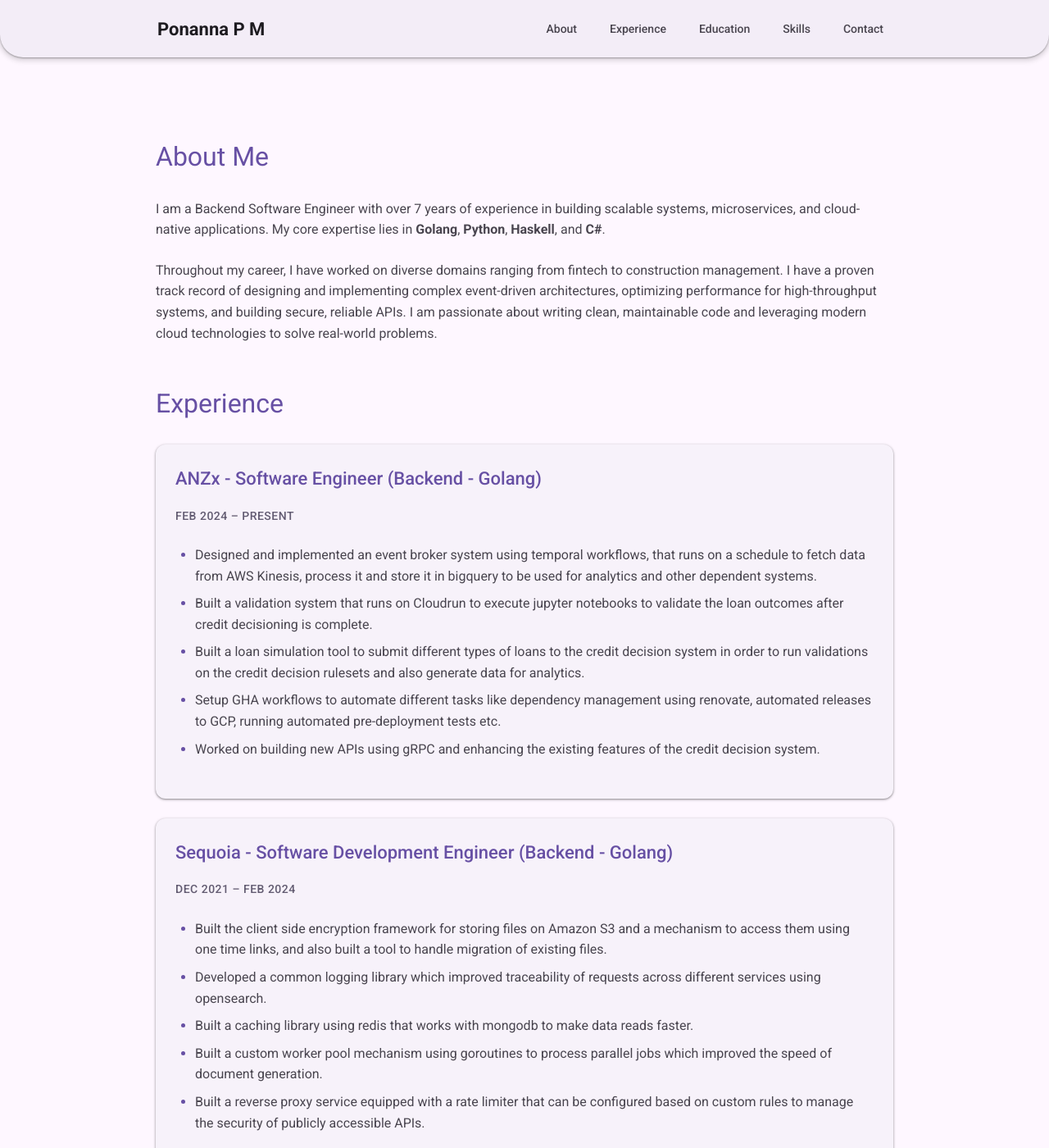
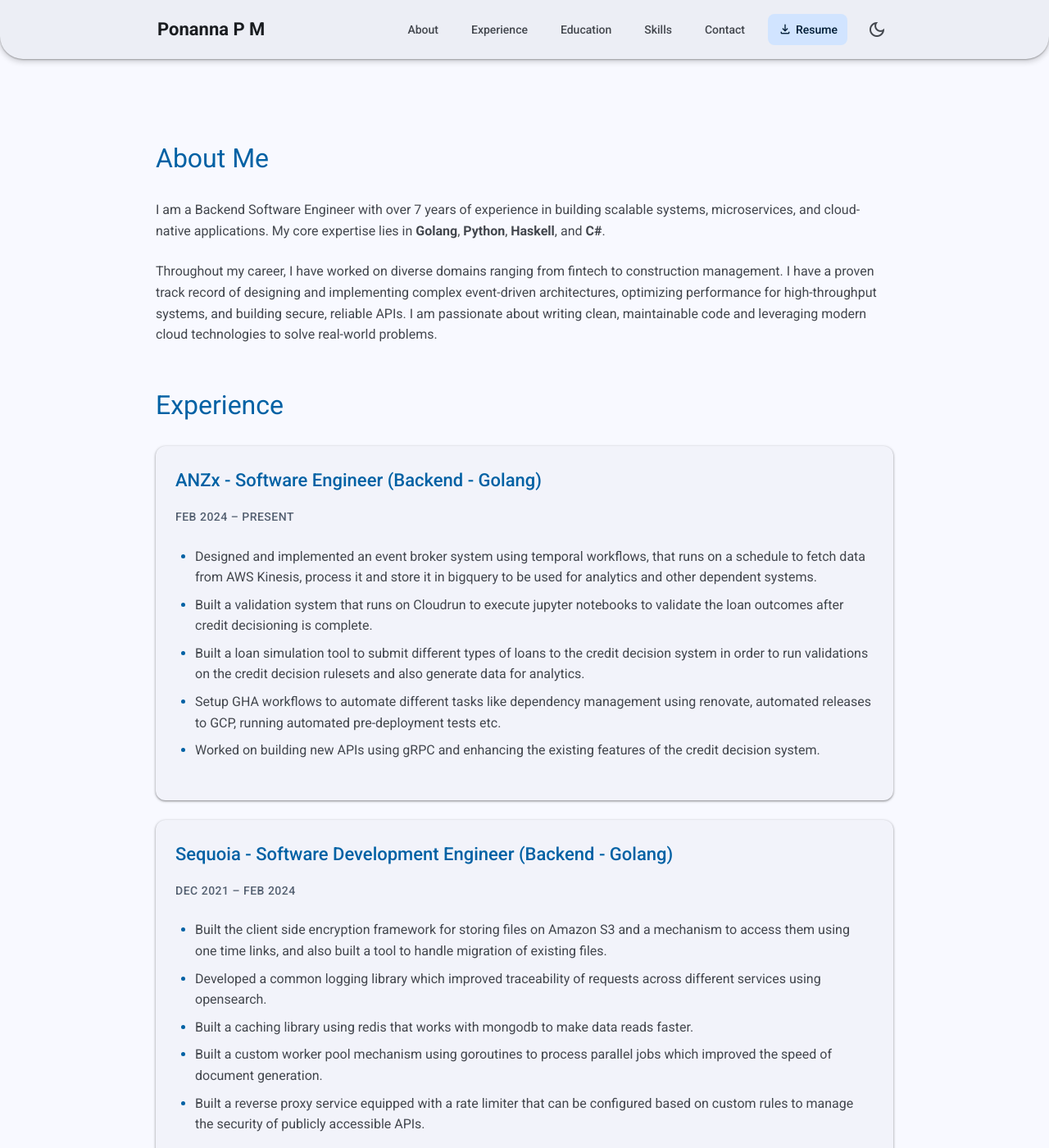
Before and after one commit to puggeraponanna/puggeraponanna.github.io, a Jekyll site: the page built from index.md, in a window 1280 px wide and 1400 px high. Shown: the whole window at 82% size. Built offline with Jekyll 4.4.1, drawn with Linux system fonts in a browser that asks for light colours.

Commit message:
feat: Add resume download, implement theme toggle functionality, and update the color palette.

```diff
--- a/_layouts/default.html
+++ b/_layouts/default.html
@@ -9,18 +9,27 @@
   <meta name="description"
     content="{{ page.excerpt | default: site.description | strip_html | normalize_whitespace | truncate: 160 | escape }}">
   <link rel="stylesheet" href="{{ '/assets/css/style.css' | relative_url }}">
+  <link rel="stylesheet"
+    href="https://fonts.googleapis.com/css2?family=Material+Symbols+Outlined:opsz,wght,FILL,GRAD@20..48,100..700,0..1,-50..200" />
 </head>
 
 <body>
   <header>
     <div class="container header-content">
-      <a class="site-title" href="{{ " /" | relative_url }}">{{ site.title | escape }}</a>
+      <a class="site-title" href="{{ '/' | relative_url }}">{{ site.title | escape }}</a>
       <nav>
         <a href="#about-me">About</a>
         <a href="#experience">Experience</a>
         <a href="#education">Education</a>
         <a href="#skills">Skills</a>
         <a href="#contact">Contact</a>
+        <a href="{{ '/assets/PonannaResume.pdf' | relative_url }}" download class="resume-link">
+          <span class="material-symbols-outlined">download</span>
+          Resume
+        </a>
+        <button class="theme-toggle" id="theme-toggle" aria-label="Toggle dark mode">
+          <span class="material-symbols-outlined theme-icon">dark_mode</span>
+        </button>
       </nav>
     </div>
   </header>
@@ -36,6 +45,31 @@
       <p>&copy; {{ site.time | date: '%Y' }} {{ site.title | escape }}. All rights reserved.</p>
     </div>
   </footer>
+
+  <script>
+    // Theme toggle functionality
+    const themeToggle = document.getElementById('theme-toggle');
+    const themeIcon = document.querySelector('.theme-icon');
+    const html = document.documentElement;
+
+    // Check for saved theme preference or default to light mode
+    const currentTheme = localStorage.getItem('theme') || 'light';
+    html.setAttribute('data-theme', currentTheme);
+    updateIcon(currentTheme);
+
+    themeToggle.addEventListener('click', () => {
+      const theme = html.getAttribute('data-theme');
+      const newTheme = theme === 'light' ? 'dark' : 'light';
+
+      html.setAttribute('data-theme', newTheme);
+      localStorage.setItem('theme', newTheme);
+      updateIcon(newTheme);
+    });
+
+    function updateIcon(theme) {
+      themeIcon.textContent = theme === 'light' ? 'dark_mode' : 'light_mode';
+    }
+  </script>
 </body>
 
 </html>
--- a/assets/css/style.css
+++ b/assets/css/style.css
@@ -1,36 +1,36 @@
 @import url('https://fonts.googleapis.com/css2?family=Roboto:wght@400;500;700&display=swap');
 
 :root {
-    /* Material 3 Design Tokens - Key Color: Indigo */
-    --md-sys-color-primary: #6750A4;
+    /* Material 3 Design Tokens - Key Color: Blue */
+    --md-sys-color-primary: #0061A4;
     --md-sys-color-on-primary: #FFFFFF;
-    --md-sys-color-primary-container: #EADDFF;
-    --md-sys-color-on-primary-container: #21005D;
+    --md-sys-color-primary-container: #D1E4FF;
+    --md-sys-color-on-primary-container: #001D36;
 
-    --md-sys-color-secondary: #625B71;
+    --md-sys-color-secondary: #535F70;
     --md-sys-color-on-secondary: #FFFFFF;
-    --md-sys-color-secondary-container: #E8DEF8;
-    --md-sys-color-on-secondary-container: #1D192B;
+    --md-sys-color-secondary-container: #D7E3F7;
+    --md-sys-color-on-secondary-container: #101C2B;
 
-    --md-sys-color-tertiary: #7D5260;
+    --md-sys-color-tertiary: #6B5778;
     --md-sys-color-on-tertiary: #FFFFFF;
-    --md-sys-color-tertiary-container: #FFD8E4;
-    --md-sys-color-on-tertiary-container: #31111D;
+    --md-sys-color-tertiary-container: #F2DAFF;
+    --md-sys-color-on-tertiary-container: #251431;
 
-    --md-sys-color-background: #FEF7FF;
-    --md-sys-color-on-background: #1D1B20;
+    --md-sys-color-background: #F8F9FF;
+    --md-sys-color-on-background: #191C20;
 
-    --md-sys-color-surface: #FEF7FF;
-    --md-sys-color-on-surface: #1D1B20;
-    --md-sys-color-surface-variant: #E7E0EC;
-    --md-sys-color-on-surface-variant: #49454F;
-    --md-sys-color-outline: #79747E;
-    --md-sys-color-outline-variant: #CAC4D0;
+    --md-sys-color-surface: #F8F9FF;
+    --md-sys-color-on-surface: #191C20;
+    --md-sys-color-surface-variant: #DFE2EB;
+    --md-sys-color-on-surface-variant: #43474E;
+    --md-sys-color-outline: #73777F;
+    --md-sys-color-outline-variant: #C3C7CF;
 
     /* Surfaces */
-    --md-sys-color-surface-container-low: #F7F2FA;
-    --md-sys-color-surface-container: #F3EDF7;
-    --md-sys-color-surface-container-high: #ECE6F0;
+    --md-sys-color-surface-container-low: #F2F3FA;
+    --md-sys-color-surface-container: #ECEEF5;
+    --md-sys-color-surface-container-high: #E6E8EF;
 
     /* Elevation */
     --md-sys-elevation-1: 0px 1px 2px 0px rgba(0, 0, 0, 0.3), 0px 1px 3px 1px rgba(0, 0, 0, 0.15);
@@ -53,6 +53,38 @@
 
     --font-family: 'Roboto', sans-serif;
     --max-width: 900px;
+}
+
+/* Dark Mode */
+[data-theme="dark"] {
+    --md-sys-color-primary: #9ECAFF;
+    --md-sys-color-on-primary: #003258;
+    --md-sys-color-primary-container: #00497D;
+    --md-sys-color-on-primary-container: #D1E4FF;
+
+    --md-sys-color-secondary: #BAC8DB;
+    --md-sys-color-on-secondary: #253140;
+    --md-sys-color-secondary-container: #3B4858;
+    --md-sys-color-on-secondary-container: #D7E3F7;
+
+    --md-sys-color-tertiary: #D6BEE4;
+    --md-sys-color-on-tertiary: #3B2948;
+    --md-sys-color-tertiary-container: #523F5F;
+    --md-sys-color-on-tertiary-container: #F2DAFF;
+
+    --md-sys-color-background: #111318;
+    --md-sys-color-on-background: #E2E2E9;
+
+    --md-sys-color-surface: #111318;
+    --md-sys-color-on-surface: #E2E2E9;
+    --md-sys-color-surface-variant: #43474E;
+    --md-sys-color-on-surface-variant: #C3C7CF;
+    --md-sys-color-outline: #8D9199;
+    --md-sys-color-outline-variant: #43474E;
+
+    --md-sys-color-surface-container-low: #191C20;
+    --md-sys-color-surface-container: #1D2024;
+    --md-sys-color-surface-container-high: #282A2F;
 }
 
 body {
@@ -122,6 +154,7 @@
     nav {
         display: flex;
         gap: 16px;
+        align-items: center;
 
         a {
             color: var(--md-sys-color-on-surface-variant);
@@ -129,12 +162,50 @@
             font-weight: 500;
             padding: 8px 12px;
             border-radius: var(--md-sys-shape-corner-small);
+            display: flex;
+            align-items: center;
+            gap: 4px;
 
             &:hover {
                 background-color: var(--md-sys-color-secondary-container);
                 color: var(--md-sys-color-on-secondary-container);
                 text-decoration: none;
             }
+
+            &.resume-link {
+                background-color: var(--md-sys-color-primary-container);
+                color: var(--md-sys-color-on-primary-container);
+
+                &:hover {
+                    background-color: var(--md-sys-color-primary);
+                    color: var(--md-sys-color-on-primary);
+                }
+
+                .material-symbols-outlined {
+                    font-size: 18px;
+                }
+            }
+        }
+    }
+
+    .theme-toggle {
+        background: none;
+        border: none;
+        cursor: pointer;
+        padding: 8px;
+        border-radius: var(--md-sys-shape-corner-small);
+        color: var(--md-sys-color-on-surface-variant);
+        display: flex;
+        align-items: center;
+        justify-content: center;
+        transition: background-color 0.2s ease;
+
+        &:hover {
+            background-color: var(--md-sys-color-secondary-container);
+        }
+
+        .material-symbols-outlined {
+            font-size: 24px;
         }
     }
 }
```
Also changed, not shown: 1 other file.
